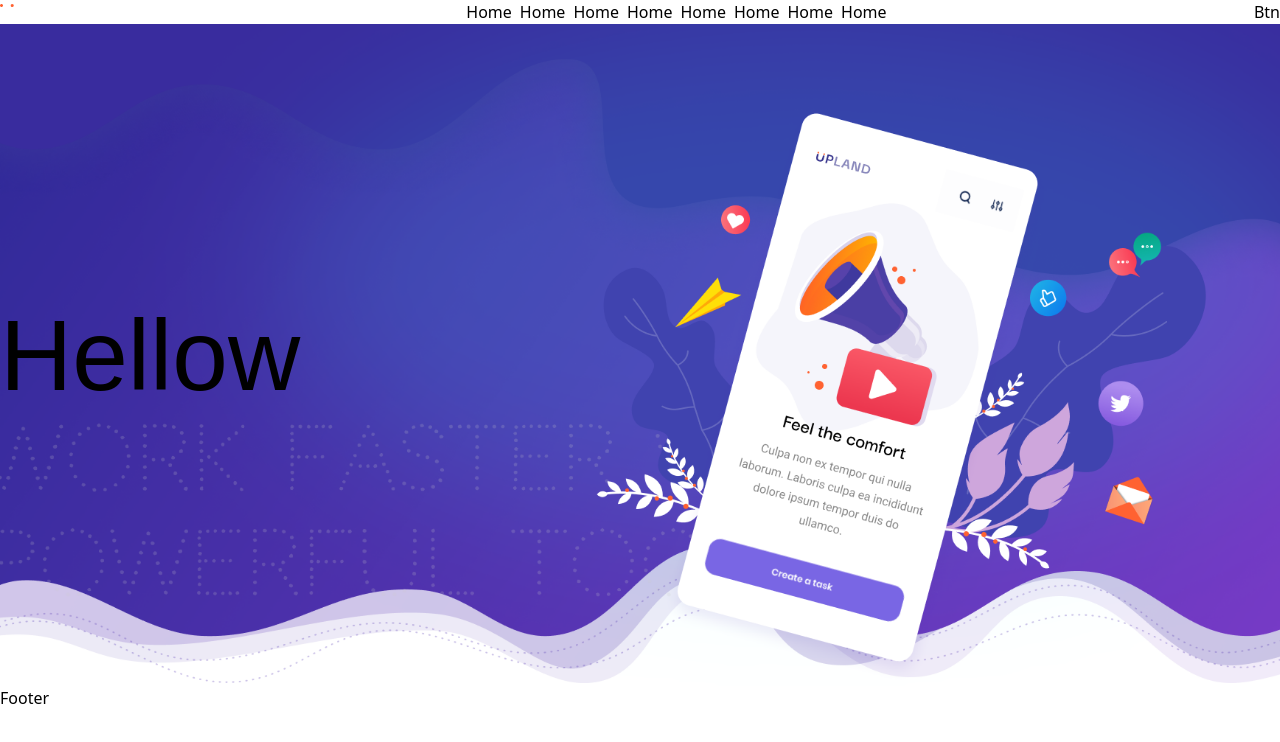
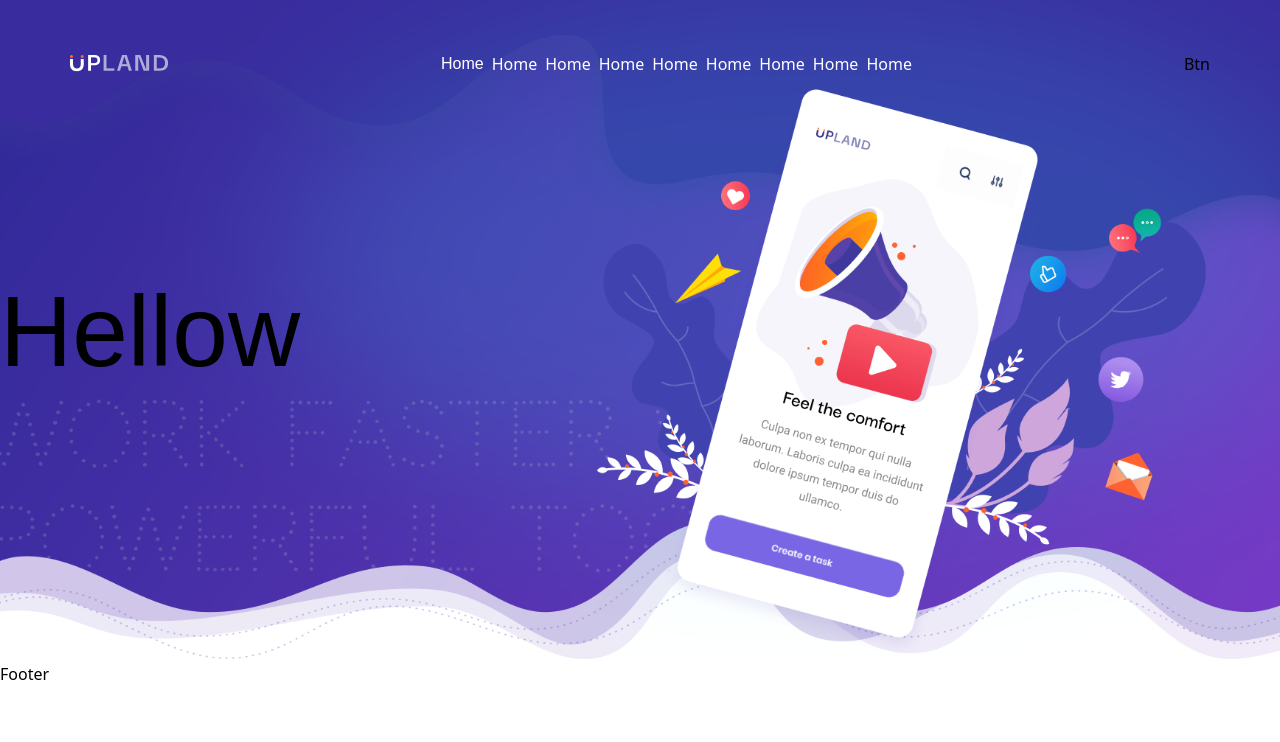
Before and after one commit to nexteraweb/upland, a Next.js app: page / in a window 1280 px wide. Shown: the top 742 px of the page. Built offline with nearby package versions, Linux system fonts and the light colour scheme; a web font is replaced by a local one.

Commit message:
Navbar Update

```diff
--- /dev/null
+++ b/app/component/layers/Li.jsx
@@ -0,0 +1,12 @@
+import Link from 'next/link'
+import React from 'react'
+
+const Li = ({litext,className,go}) => {
+  return (
+   <li>
+    <Link href={go} className={`font-normal text-base leading-[170%] text-[#fff] font-Darker ${className}`}>{litext}</Link>
+   </li>
+  )
+}
+
+export default Li
--- a/app/component/layers/Navbar.jsx
+++ b/app/component/layers/Navbar.jsx
@@ -3,16 +3,18 @@ import React from 'react'
 import Logo from '@/public/Logo.png'
 import Link from 'next/link'
 import Container from './Container'
+import Li from './Li'
 
 const Navbar = () => {
     return (
         <>
-
-            <div className='flex justify-between items-center'>
+            <div className='absolute left-0 top-[50px] w-full'>
+                <Container className='flex justify-between items-center'>
                     <div className="logo">
-                    <Image src={Logo} alt='Logo'/>
+                        <Image src={Logo} alt='Logo' />
                     </div>
-                <ul className="menu flex gap-x-2 items-center">
+                    <ul className="menu flex gap-x-2 items-center text-[#fff]">
+                        <Li litext='Home' go='#'/>
                         <li><Link href='#'>Home</Link></li>
                         <li><Link href='#'>Home</Link></li>
                         <li><Link href='#'>Home</Link></li>
@@ -25,6 +27,7 @@ const Navbar = () => {
                     <div className="btn">
                         <Link href='#'>Btn</Link>
                     </div>
+                </Container>
             </div>
 
         </>
--- a/app/page.jsx
+++ b/app/page.jsx
@@ -1,5 +1,4 @@
-// "use client"
-// Jodi hook(Like useState, useEffect) use kora lage tahole use client taa uncomment kore dio karon default server component next js a ,,,
+
 export default function Home() {
   return (
     <>
```
Lines whose indentation alone changed are shown as unchanged.
